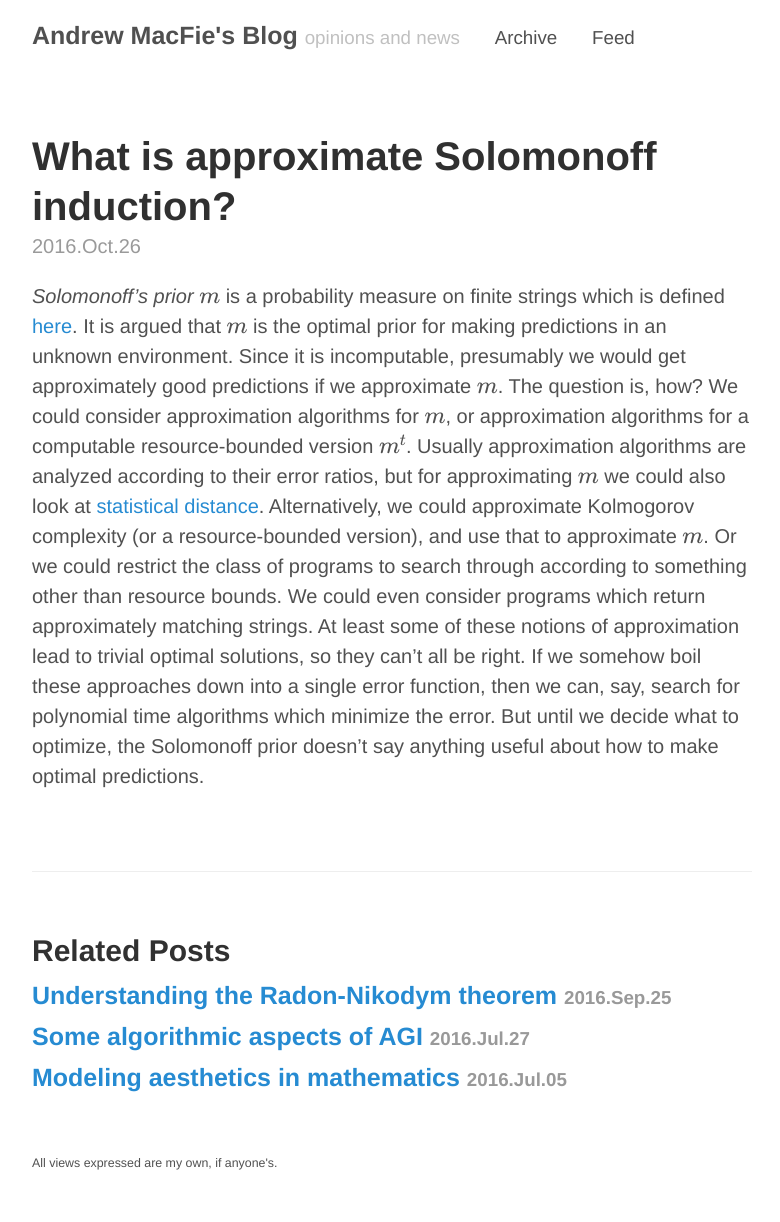
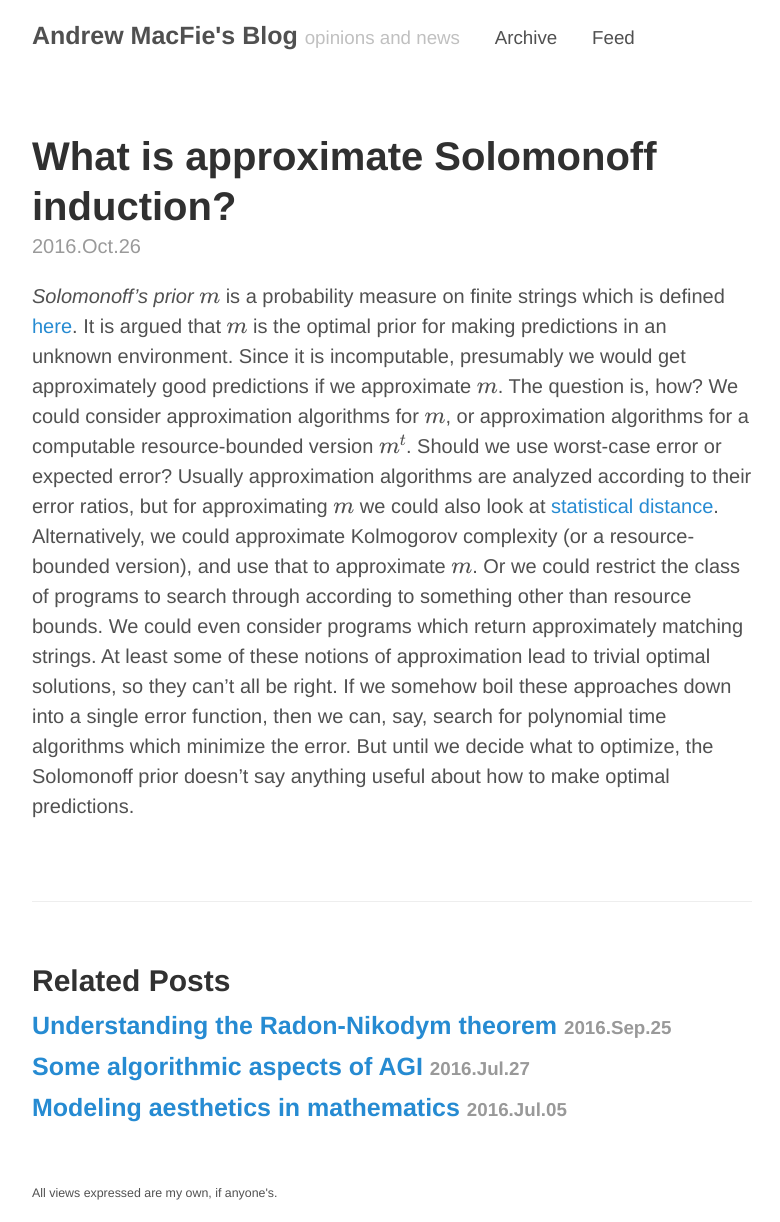
Before and after one commit to amacfie/amacfie.github.io, a Jekyll site: the page built from _posts/2016-10-26-approximate_solomonoff_induction.md, in a window 1280 px wide. Shown: the whole page, without its empty margins (248-1028 px from the left). Built offline with Jekyll 4.4.1, drawn with Linux system fonts in a browser that asks for light colours; formulas are drawn with MathJax 3; comment, search, counter and statistics services are not loaded; before the commit the page ends 1192 px from its top, so only the background shows below that.

Commit message:
Worst and expected

```diff
--- a/_posts/2016-10-26-approximate_solomonoff_induction.md
+++ b/_posts/2016-10-26-approximate_solomonoff_induction.md
@@ -12,6 +12,7 @@ predictions if we approximate $$m$$.
 The question is, how?
 We could consider approximation algorithms for $$m$$, or approximation
 algorithms for a computable resource-bounded version $$m^t$$.
+Should we use worst-case error or expected error?
 Usually approximation algorithms are analyzed according to their error ratios,
 but for approximating $$m$$ we could also look at [statistical distance](https://en.wikipedia.org/wiki/Statistical_distance).
 Alternatively, we could approximate Kolmogorov complexity (or a
```
